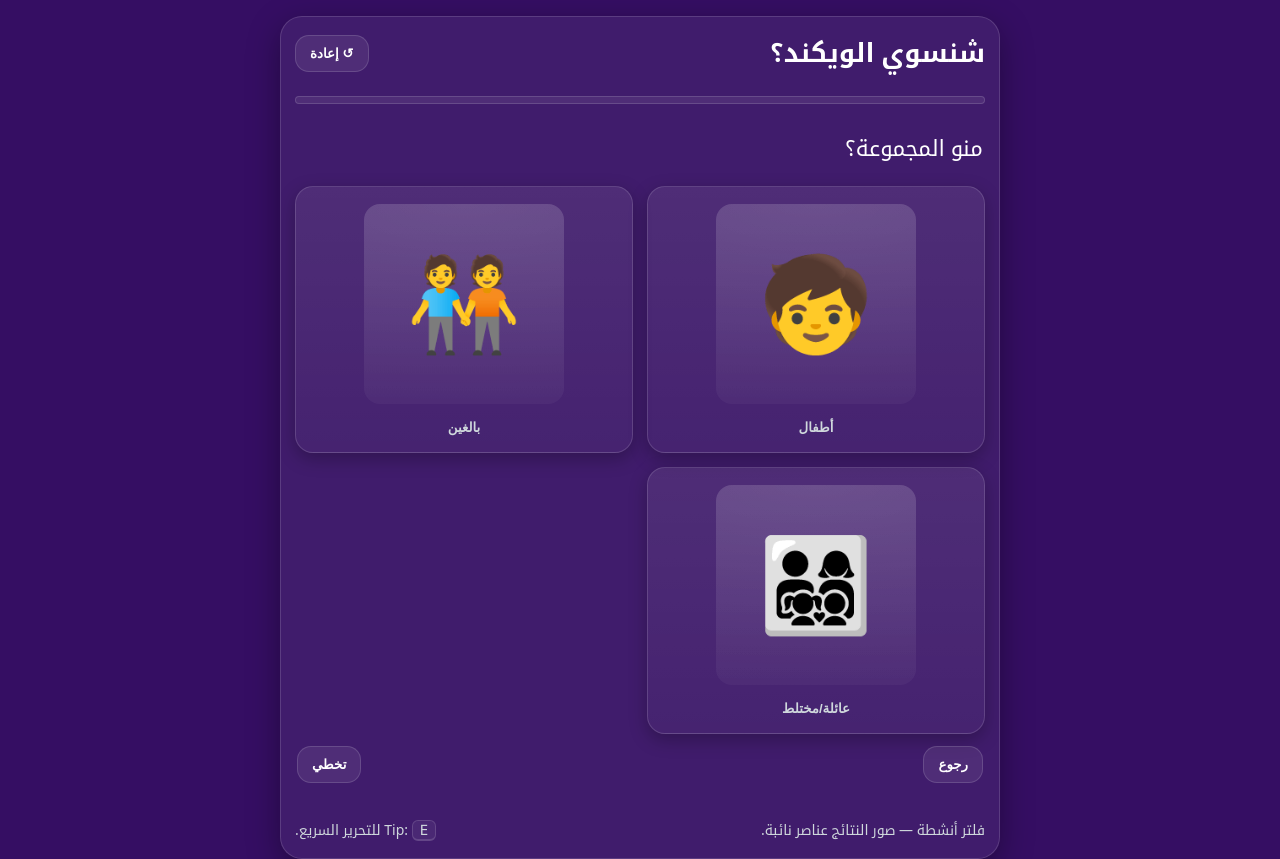
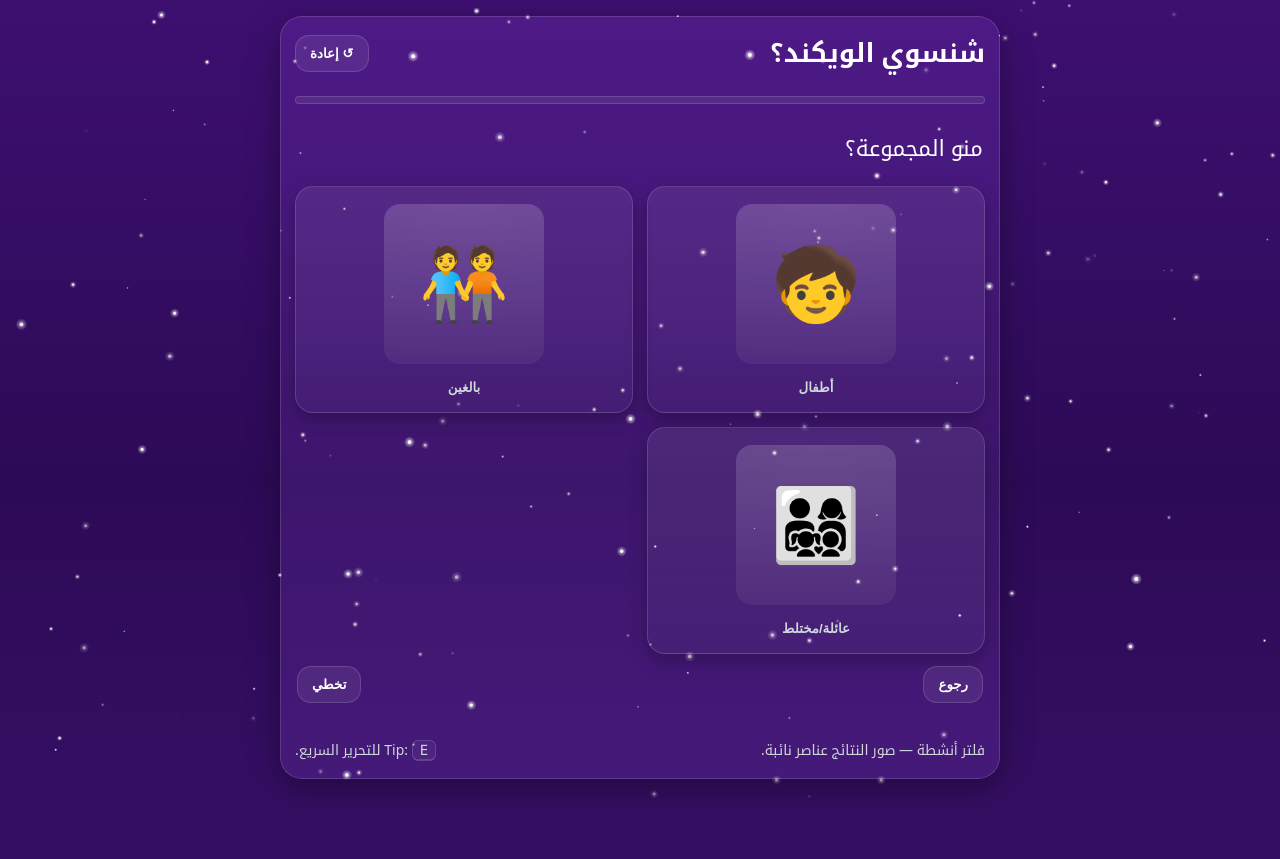
Before and after one commit to Beamingkhaled/Fahad, a plain HTML site: page index.html in a window 1280 px wide. After the commit the page ends 800 px from the top, so only its background shows below. Drawn offline with Linux system fonts and the light colour scheme; animation ran at ten frames a second.

Commit message:
Update index.html

```diff
--- a/index.html
+++ b/index.html
@@ -6,7 +6,7 @@
 <title>شنسوي الويكند؟ — مُرشِّح الأنشطة</title>
 <style>
 :root{
-  --bg1:#0f1022; --bg2:#132b38;
+  --bg1:#350e63;            /* base background (kept) */
   --panel:rgba(255,255,255,.06); --stroke:rgba(255,255,255,.14);
   --text:#fff; --muted:#cfd8dc;
   --accent:#ff2bd1; --accent2:#7c3aed;
@@ -18,8 +18,8 @@ body{
   -webkit-text-size-adjust:100%;
   font-family: ui-sans-serif, system-ui, -apple-system, Segoe UI, Roboto, "Noto Kufi Arabic", "Noto Sans", Arial, sans-serif;
 
-  /* ===== Solid background per request ===== */
-  background:#350e63;
+  /* Solid base color + animated stars layer (canvas sits behind the app) */
+  background:var(--bg1);
 
   min-height:100vh;
   min-height:100svh;
@@ -28,7 +28,17 @@ body{
   padding:16px 12px;
   padding-top:calc(16px + env(safe-area-inset-top));
   padding-bottom:calc(16px + env(safe-area-inset-bottom));
+  position:relative;
 }
+
+/* Fullscreen background canvas (sparkles) */
+#bg-stars{
+  position:fixed;
+  inset:0;
+  z-index:-1;           /* behind everything */
+  display:block;
+}
+
 .app{
   width:100%;
   max-width:720px;
@@ -38,6 +48,7 @@ body{
   border-radius:22px;
   box-shadow:0 10px 32px rgba(0,0,0,.35);
   overflow:hidden;
+  backdrop-filter:saturate(120%) blur(0px);
 }
 header{
   display:flex; align-items:center; justify-content:space-between; gap:10px;
@@ -63,13 +74,13 @@ header{
 
 .grid{
   display:grid; gap:14px;
-  grid-template-columns: repeat(auto-fill, minmax(280px, 1fr));
+  grid-template-columns: repeat(auto-fill, minmax(240px, 1fr));
   justify-items:center;
 }
 .card{
   display:flex; flex-direction:column; align-items:center;
   border:1px solid var(--stroke); background:linear-gradient(180deg, rgba(255,255,255,.08), rgba(255,255,255,.03));
-  border-radius:18px; width:100%; max-width:360px; padding:8px 10px 12px;
+  border-radius:18px; width:100%; max-width:340px; padding:8px 10px 12px;
   box-shadow:0 6px 18px rgba(0,0,0,.25);
 }
 .card>button{
@@ -80,14 +91,16 @@ header{
 }
 .card>button:focus-visible{outline:3px solid #ffffff88; outline-offset:4px; border-radius:14px}
 
+/* === Smaller images (esp. on phones) === */
 .imgbox{
-  width:200px; height:200px; margin:8px auto 6px; border-radius:16px;
+  width:160px; height:160px;               /* smaller default */
+  margin:8px auto 6px; border-radius:16px;
   display:grid; place-items:center;
   background:
     radial-gradient(600px 200px at 50% 0%, rgba(255,255,255,.12), rgba(255,255,255,.02)),
     linear-gradient(180deg, rgba(255,255,255,.06), rgba(255,255,255,.02));
 }
-.emoji{font-size:92px; line-height:1}
+.emoji{font-size:72px; line-height:1}
 .label{padding:10px 6px 4px; font-weight:800; text-align:center; color:var(--muted)}
 
 .controls{display:flex; gap:10px; justify-content:space-between; align-items:center; padding:0 2px 10px}
@@ -96,20 +109,26 @@ header{
 .results.show{display:block}
 .results-grid{
   display:grid; gap:14px;
-  grid-template-columns: repeat(auto-fill, minmax(280px, 1fr));
+  grid-template-columns: repeat(auto-fill, minmax(240px, 1fr));
   justify-items:center;
+}
+
+/* Phone-first tightening */
+@media (max-width:560px){
+  .grid,.results-grid{grid-template-columns:1fr}
+  .card{max-width:420px}
+  .imgbox{width:120px; height:120px;}      /* even smaller on iPhone */
+  .emoji{font-size:58px;}
 }
 
 footer{padding:10px 14px 14px; display:flex; justify-content:space-between; align-items:center; color:var(--muted); font-size:14px}
 .kbd{font-family: ui-monospace, SFMono-Regular, Menlo, Consolas, monospace; border:1px solid var(--stroke); border-bottom-width:2px; padding:.1em .5em; border-radius:6px; background:rgba(255,255,255,.05)}
-
-@media (max-width:560px){
-  .grid,.results-grid{grid-template-columns:1fr}
-  .card{max-width:420px}
-}
 </style>
 </head>
 <body>
+<!-- animated-star background -->
+<canvas id="bg-stars" aria-hidden="true"></canvas>
+
 <main class="app" id="app">
   <header>
     <div class="brand">
@@ -131,6 +150,83 @@ footer{padding:10px 14px 14px; display:flex; justify-content:space-between; alig
 </main>
 
 <script>
+/* ---------- Starry background (subtle “GIF-like” twinkle) ---------- */
+(function(){
+  const c = document.getElementById('bg-stars');
+  const ctx = c.getContext('2d');
+  let w, h, dpr, stars=[];
+  const STAR_COUNT_DESKTOP = 160;
+  const STAR_COUNT_MOBILE  = 90;
+
+  function resize(){
+    dpr = Math.max(1, window.devicePixelRatio || 1);
+    w = c.width  = Math.floor(innerWidth * dpr);
+    h = c.height = Math.floor(innerHeight * dpr);
+    c.style.width  = innerWidth + 'px';
+    c.style.height = innerHeight + 'px';
+    initStars();
+  }
+
+  function initStars(){
+    const count = (innerWidth < 560) ? STAR_COUNT_MOBILE : STAR_COUNT_DESKTOP;
+    stars = Array.from({length:count}).map((_,i)=>({
+      x: Math.random()*w,
+      y: Math.random()*h,
+      r: (Math.random()*1.6 + 0.4) * dpr,     // radius
+      o: Math.random()*0.7 + 0.15,            // base opacity
+      spx: (Math.random()*0.06 - 0.03)*dpr,   // slow drift
+      spy: (Math.random()*0.06 - 0.03)*dpr,
+      tw: Math.random()*6.28,                 // twinkle phase
+      tws: 0.003 + Math.random()*0.004        // twinkle speed
+    }));
+  }
+
+  function draw(){
+    // soft gradient sky
+    const g = ctx.createLinearGradient(0,0,0,h);
+    g.addColorStop(0,   '#3d0f70');
+    g.addColorStop(0.6, '#2d0a57');
+    g.addColorStop(1,   '#350e63');
+    ctx.fillStyle=g;
+    ctx.fillRect(0,0,w,h);
+
+    // stars
+    ctx.save();
+    for(const s of stars){
+      s.x += s.spx; s.y += s.spy;
+      if(s.x<0) s.x+=w; else if(s.x>w) s.x-=w;
+      if(s.y<0) s.y+=h; else if(s.y>h) s.y-=h;
+      s.tw += s.tws;
+
+      const alpha = s.o + Math.sin(s.tw)*0.25; // gentle twinkle
+      ctx.globalAlpha = Math.min(1, Math.max(0, alpha));
+
+      // faint glow
+      const radgrad = ctx.createRadialGradient(s.x, s.y, 0, s.x, s.y, s.r*3);
+      radgrad.addColorStop(0, 'rgba(255,255,255,0.9)');
+      radgrad.addColorStop(1, 'rgba(255,255,255,0.0)');
+      ctx.fillStyle = radgrad;
+      ctx.beginPath();
+      ctx.arc(s.x, s.y, s.r*3, 0, Math.PI*2);
+      ctx.fill();
+
+      // sharp core
+      ctx.globalAlpha = Math.min(1, Math.max(0, alpha+0.1));
+      ctx.fillStyle = '#ffffff';
+      ctx.beginPath();
+      ctx.arc(s.x, s.y, s.r, 0, Math.PI*2);
+      ctx.fill();
+    }
+    ctx.restore();
+
+    requestAnimationFrame(draw);
+  }
+
+  addEventListener('resize', resize);
+  resize(); draw();
+})();
+
+/* ---------- App data ---------- */
 const DATA = {
   meta:{title:"شنسوي الويكند؟", rtl:true},
   questions:[
```
